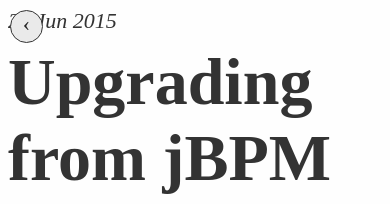
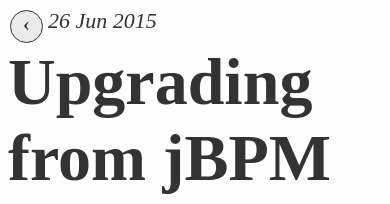
Before and after one commit to akoskm/akoskm.github.io, a Jekyll site: the page built from _posts/2015-06-26-jbpm-6.1.0.Final-to-6.2.0.Final.md, in a window 390 px wide. Shown: the top 204 px of the page. Built offline with Jekyll 4.4.1, drawn with Linux system fonts in a browser that asks for light colours; nearby versions of some CDN libraries; some web fonts are replaced; comment, search, counter and statistics services are not loaded.

Commit message:
fixing some glitches on smaller resolutions

```diff
--- a/_layouts/default.html
+++ b/_layouts/default.html
@@ -104,6 +104,14 @@
             font-size: 1.5em;
           }
 
+          @media screen and (max-width: 320px) {
+            div.main-container h1 span.post-title {
+              padding: 0;
+              font-weight: 700;
+              font-size: 1em;
+            }
+          }
+
           div.main-container span.post-title > a {
             color: #333;
           }
@@ -120,6 +128,12 @@
           span.post-date {
             display: block;
             font-style: italic;
+          }
+
+          @media screen and (max-width: 800px) {
+            span.post-date {
+              margin-left: 40px;
+            }
           }
 
           /*navigation*/
```
